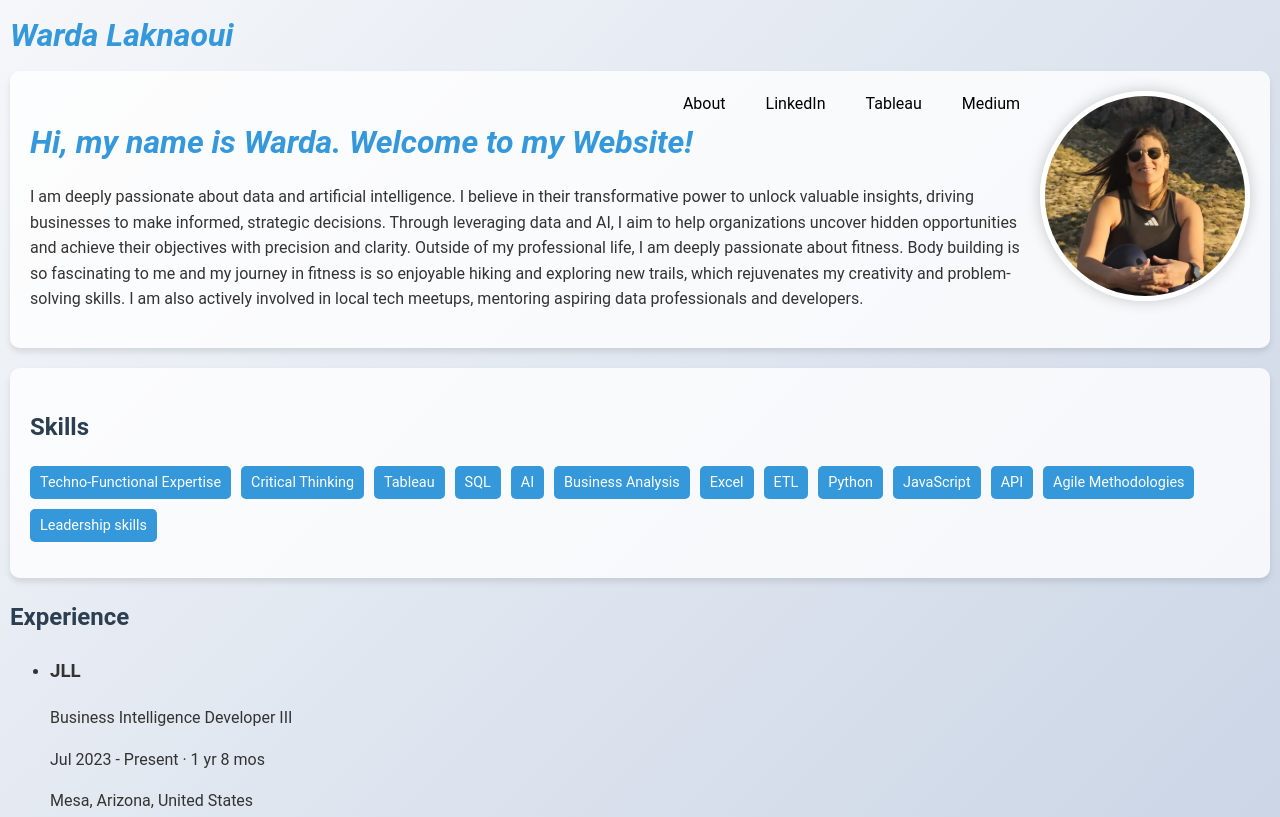
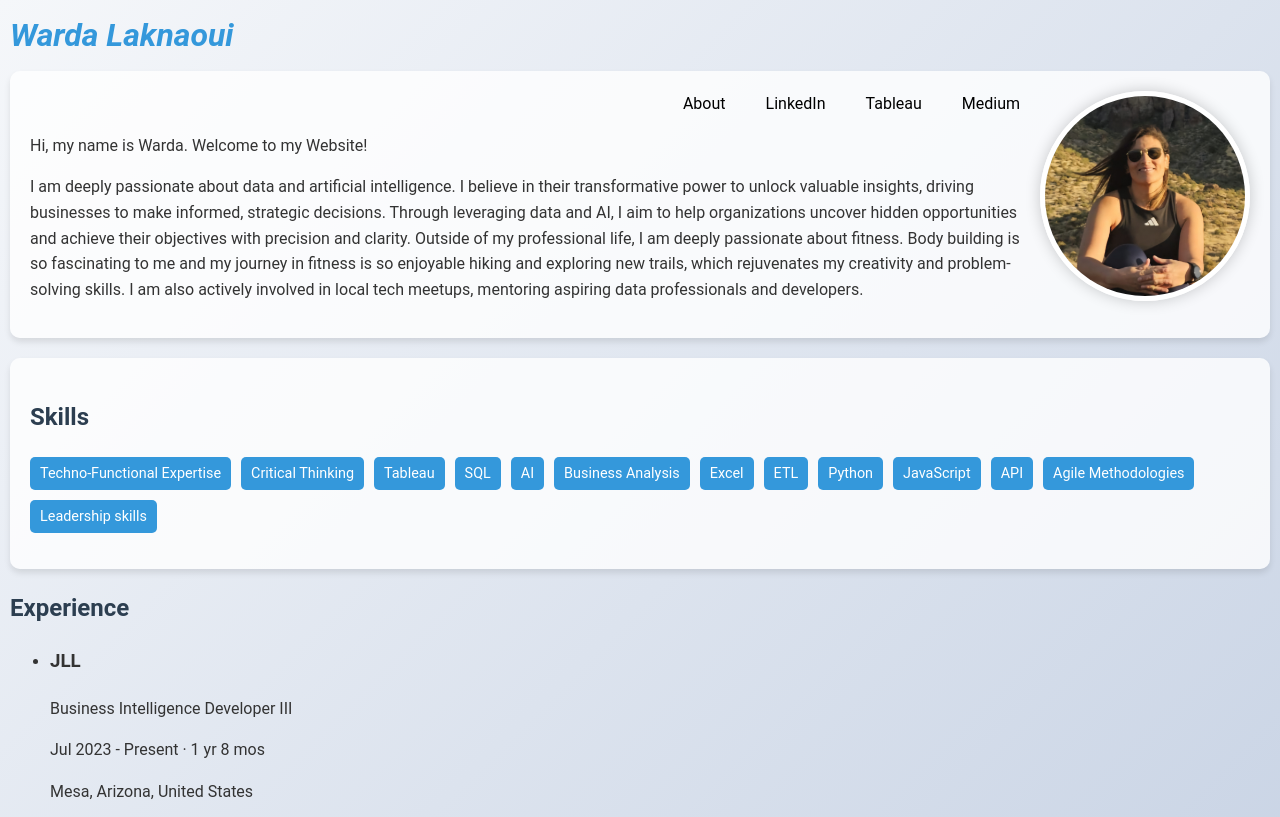
Before and after one commit to Warda-Laknaoui/warda-laknaoui.github.io, a plain HTML site: page index.html in a window 1280 px wide. Shown: the top 817 px of the page. Drawn offline with Linux system fonts and the light colour scheme.

Commit message:
Update index.html

```diff
--- a/index.html
+++ b/index.html
@@ -198,7 +198,7 @@
                     </ul>
                 </nav>
                 <div class="intro-text">
-                    <h1>Hi, my name is Warda. Welcome to my Website!</h1>
+                    <p>Hi, my name is Warda. Welcome to my Website!</p>
                     <p> I am deeply passionate about data and artificial intelligence. I believe in their transformative power to unlock valuable insights, driving businesses to make informed, strategic decisions. Through leveraging data and AI, I aim to help organizations uncover hidden opportunities and achieve their objectives with precision and clarity.
                         Outside of my professional life, I am deeply passionate about fitness. Body building is so fascinating to me  and my journey in fitness is so enjoyable
 
```
